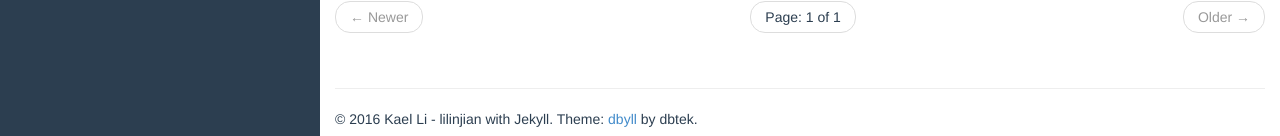
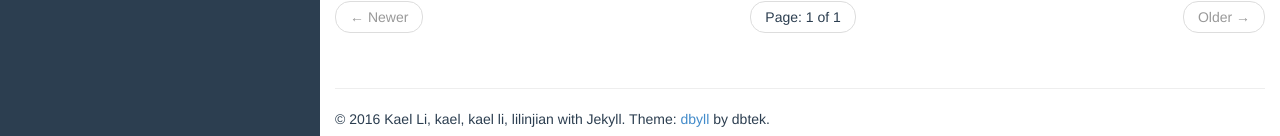
Before and after one commit to kaelli1234/kaelli1234.github.io, a Jekyll site: the page built from index.html, in a window 1280 px wide and 994 px high. Shown: the part 855-991 px from the top of the window. Built offline with Jekyll 4.4.1, drawn with Linux system fonts in a browser that asks for light colours; the list of posts is cut into pages by our own code.

Commit message:
modifies author name
Signed-off-by: Kael Li <kaelli@gmail.com>

```diff
--- a/_config.yml
+++ b/_config.yml
@@ -21,7 +21,7 @@ defaults:
 
 description: Stylish Jekyll Theme
 author:
-  name: Kael Li - lilinjian
+  name: "Kael Li, kael, kael li, lilinjian"
   email: llj1589@vip.qq.com
   github: kaelli1234
   weibo: codingggggg
```
